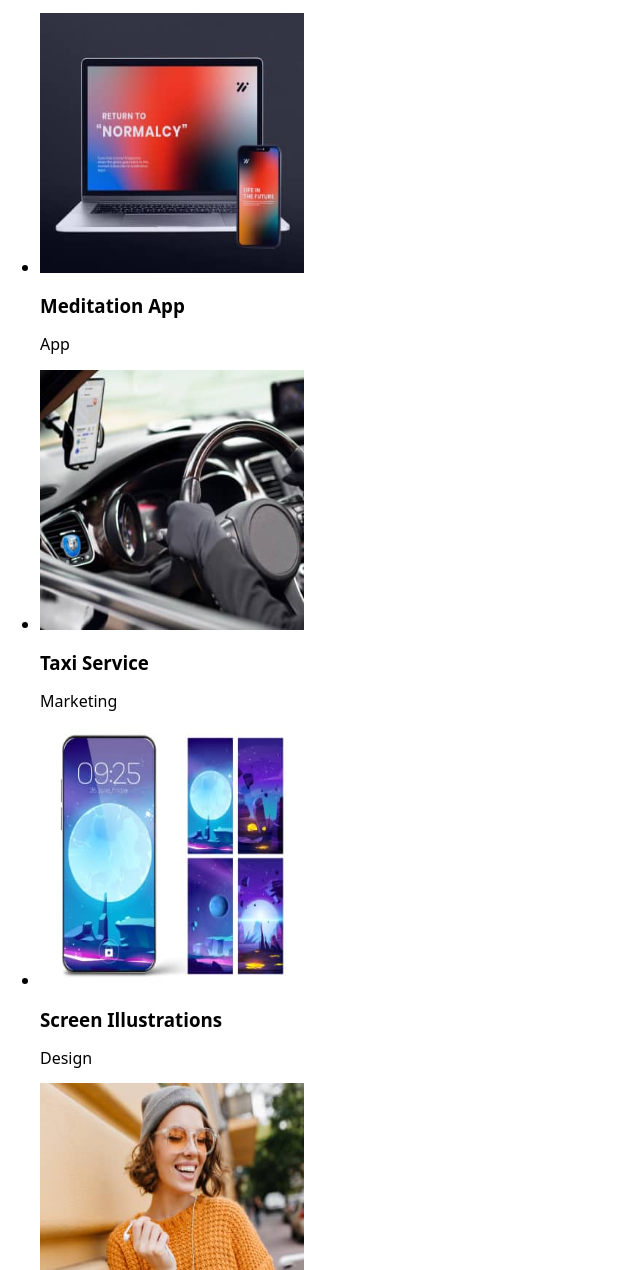
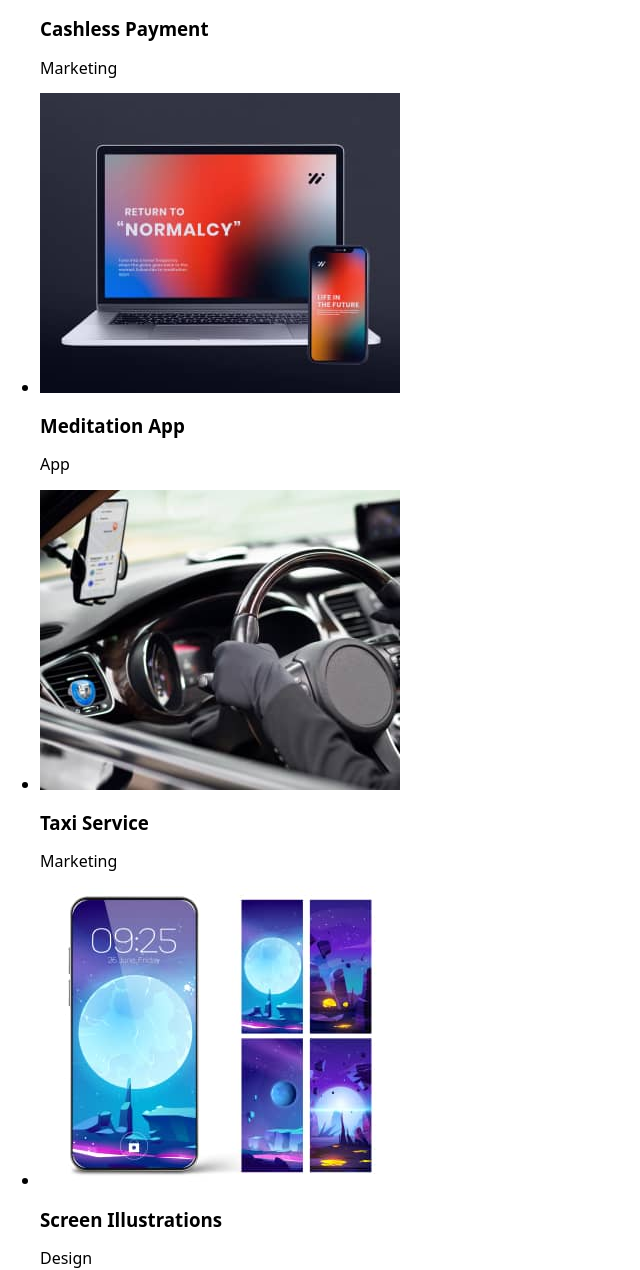
Before and after one commit to bubusic13/goit-markup-hw-012, a plain HTML site: page index.html in a window 1280 px wide. Shown: the part 2791-4061 px from the top of the page, without its empty margins (0-640 px from the left). Drawn offline with nearby package versions, Linux system fonts and the light colour scheme.

Commit message:
Update index.html

```diff
--- a/index.html
+++ b/index.html
@@ -132,9 +132,9 @@
           <li class="portfolio-card">
             <img
               src="./images/img5.jpg"
-              alt="ui designer"
-              width="264"
-              height="260"
+              alt="banking application"
+              width="360"
+              height="300"
             />
             <h3 class="porfolio-card-title">Banking App</h3>
             <p class="porfolio-card-text">App</p>
@@ -142,9 +142,9 @@
           <li class="portfolio-card">
             <img
               src="./images/img6.jpg"
-              alt="ui designer"
-              width="264"
-              height="260"
+              alt="nfc terminal and smartphone"
+              width="360"
+              height="300"
             />
             <h3 class="porfolio-card-title">Cashless Payment</h3>
             <p class="porfolio-card-text">Marketing</p>
@@ -152,9 +152,9 @@
           <li class="portfolio-card">
             <img
               src="./images/img7.jpg"
-              alt="ui designer"
-              width="264"
-              height="260"
+              alt="laptop and smartphone"
+              width="360"
+              height="300"
             />
             <h3 class="porfolio-card-title">Meditation App</h3>
             <p class="porfolio-card-text">App</p>
@@ -162,9 +162,9 @@
           <li class="portfolio-card">
             <img
               src="./images/img8.jpg"
-              alt="ui designer"
-              width="264"
-              height="260"
+              alt="car steering wheel"
+              width="360"
+              height="300"
             />
             <h3 class="porfolio-card-title">Taxi Service</h3>
             <p class="porfolio-card-text">Marketing</p>
@@ -172,9 +172,9 @@
           <li class="portfolio-card">
             <img
               src="./images/img9.jpg"
-              alt="ui designer"
-              width="264"
-              height="260"
+              alt="smartphone and screen wallpepers"
+              width="360"
+              height="300"
             />
             <h3 class="porfolio-card-title">Screen Illustrations</h3>
             <p class="porfolio-card-text">Design</p>
@@ -182,9 +182,9 @@
           <li class="portfolio-card">
             <img
               src="./images/img10.jpg"
-              alt="ui designer"
-              width="264"
-              height="260"
+              alt="girl in orange sweater listening music"
+              width="360"
+              height="300"
             />
             <h3 class="porfolio-card-title">Online Courses</h3>
             <p class="porfolio-card-text">Marketing</p>
```
